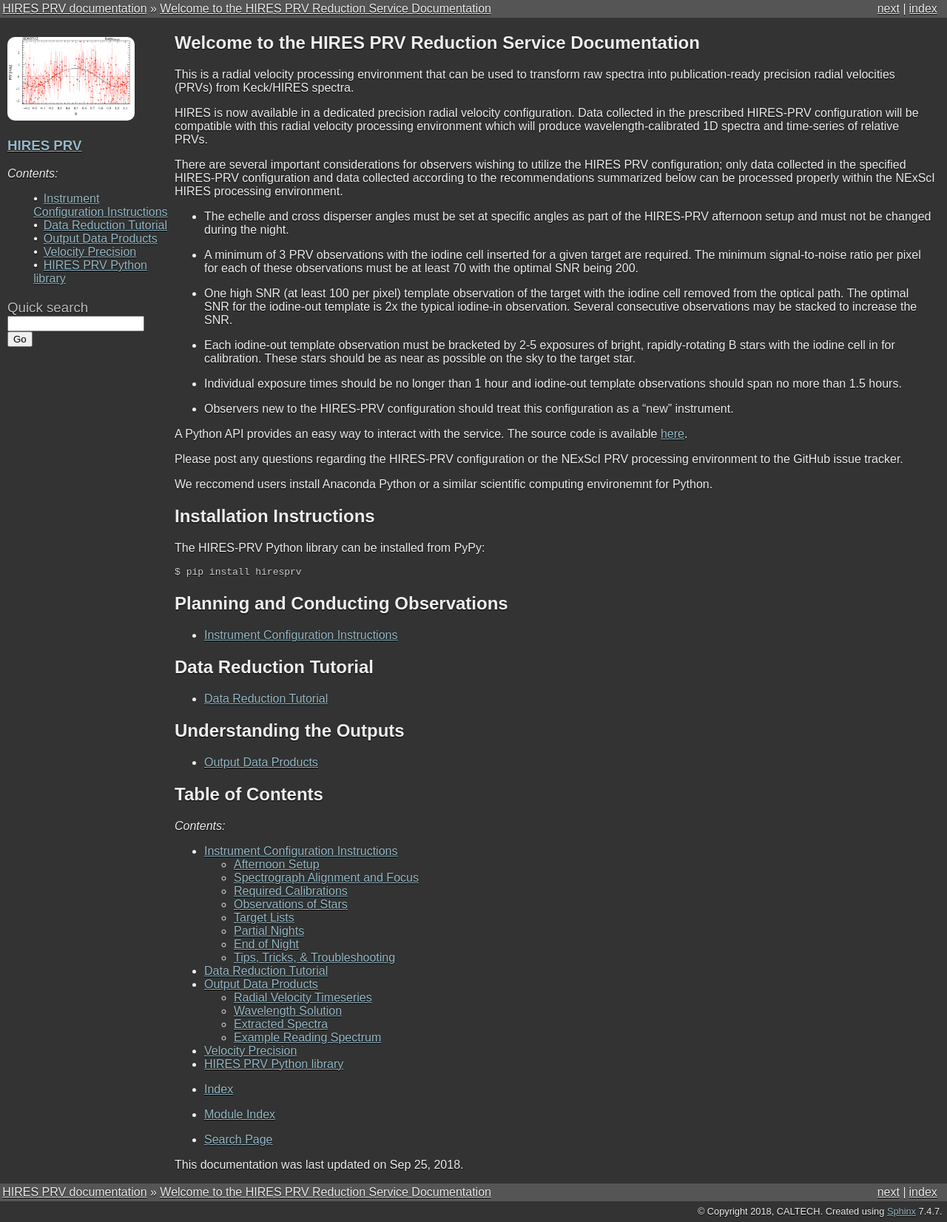
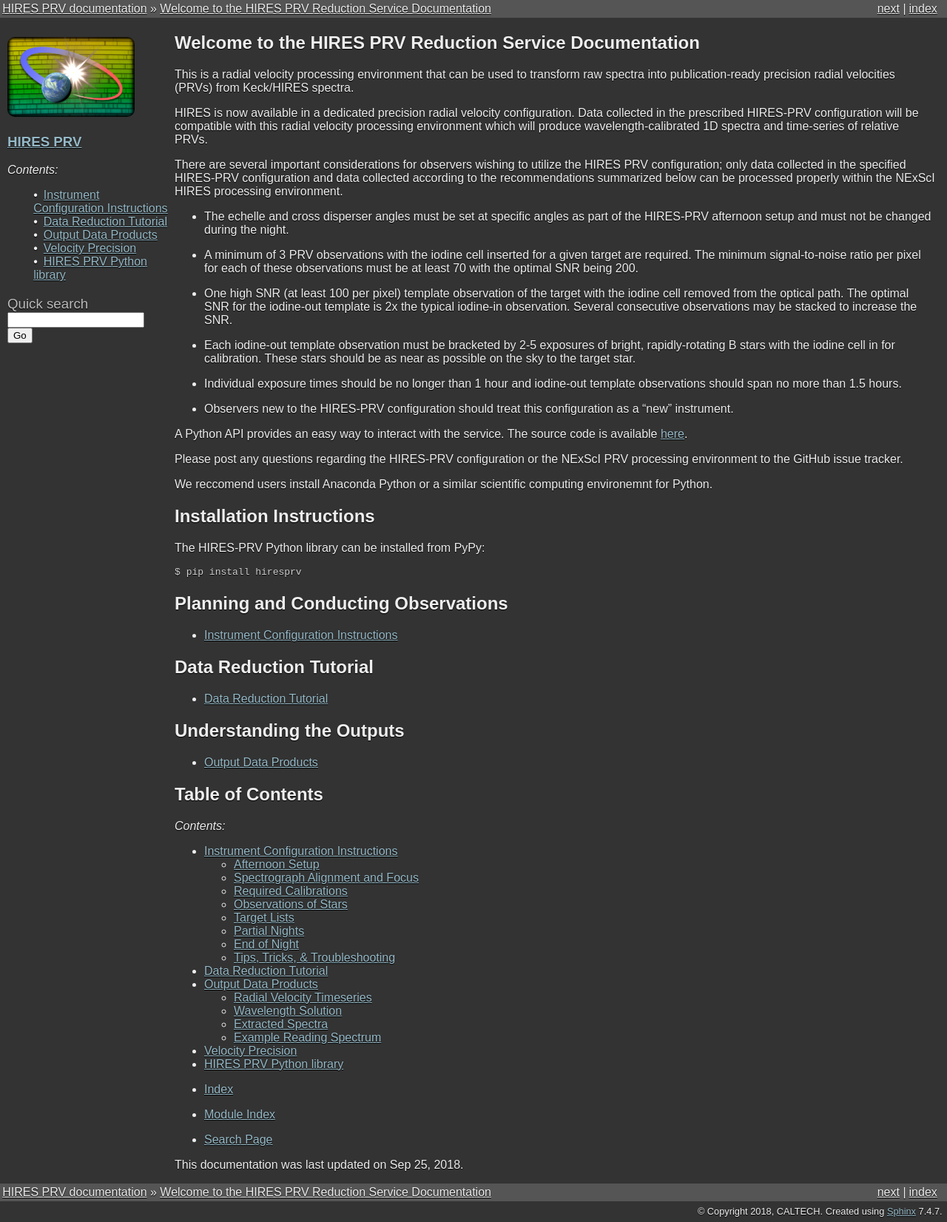
Before and after one commit to Caltech-IPAC/hiresprv, a Sphinx documentation site: the page built from sphinx/index.rst, in a window 1280 px wide. Shown: the whole page at 74% size. Built offline with Sphinx 7.4.7, drawn with Linux system fonts in a browser that asks for light colours; formulas are drawn with MathJax 3.

Commit message:
added new logo

```diff
--- a/sphinx/conf.py
+++ b/sphinx/conf.py
@@ -106,7 +106,7 @@
 
 # Defining the static path allows me to add my own logo for the project:
 #   (make sure the theme of your choice support the use of logo.
-html_logo = '_static/hiresprv.jpg'
+html_logo = '_static/hiresprv_logo.png'
 
 # Custom sidebar templates, must be a dictionary that maps document names to template names.
 # In This project I chose to include in the sidebar:
```
Also changed, not shown: sphinx/_static/hiresprv_logo.png (added).
